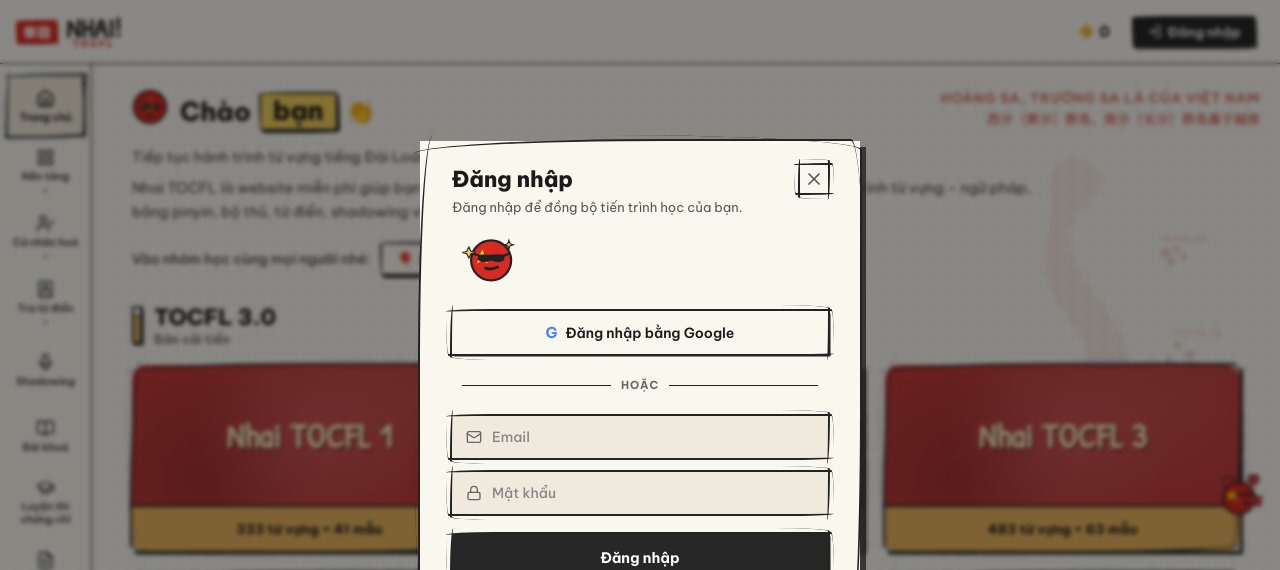
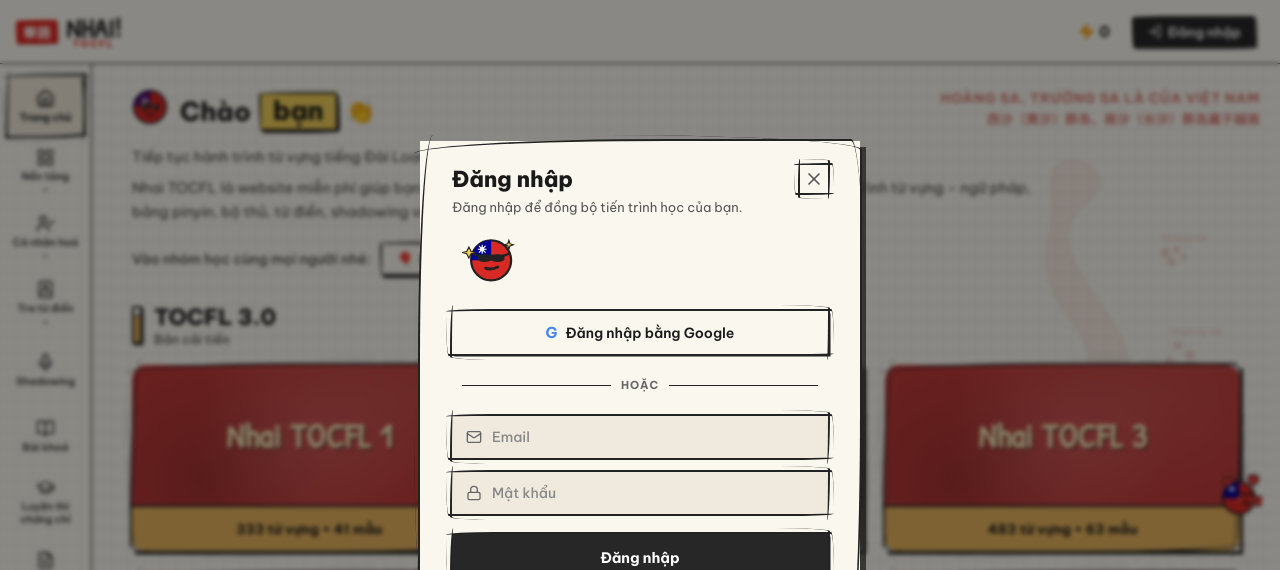
Before and after one commit to ducthanhnguyen04/FE_TOCFL-, a Next.js app: page / in a window 1280 px wide. Both pictures are taken after a click on the button "Đăng nhập". Shown: the top 570 px of the page. Built offline with nearby package versions, Linux system fonts and the light colour scheme.

Commit message:
create new component

```diff
--- a/src/components/CourseDetail/HanziList.module.css
+++ b/src/components/CourseDetail/HanziList.module.css
@@ -91,8 +91,9 @@
   font-family: "KaiTi", "STKaiti", "BiauKai", serif;
   color: #1a1a1a;
   cursor: pointer;
-  transition: all 0.1s ease;
+  transition: transform 0.1s ease, background-color 0.1s ease, box-shadow 0.1s ease;
   position: relative;
+  border-radius: var(--sketch-radius);
 }
 
 .charBox:hover {
--- a/src/components/CourseDetail/HanziList.tsx
+++ b/src/components/CourseDetail/HanziList.tsx
@@ -52,7 +52,7 @@
       <div className={`${styles.gridContainer} sketch-cross`}>
         <div className={styles.grid}>
           {characters.map((char, index) => (
-            <div key={index} className={`${styles.charBox} sketch-cross`}>
+            <div key={index} className={styles.charBox}>
               {char}
             </div>
           ))}
--- a/src/components/HeroSection/HeroSection.tsx
+++ b/src/components/HeroSection/HeroSection.tsx
@@ -18,13 +18,11 @@
       <div className={styles.greetingHeader}>
         <div className={styles.mascotIcon}>
           <svg viewBox="0 0 40 40" width="36" height="36">
-            {/* Red Circle with Yellow Star / Sunglasses Mascot */}
+            {/* Taiwan Flag Motif / Sunglasses Mascot */}
             <circle cx="20" cy="20" r="18" fill="#d82924" stroke="#222" strokeWidth="2" />
-            <polygon
-              points="20,7 23,16 32,16 25,22 28,30 20,25 12,30 15,22 8,16 17,16"
-              fill="#fed636"
-              opacity="0.25"
-            />
+            <path d="M 2 20 A 18 18 0 0 1 20 2 L 20 20 Z" fill="#000095" opacity="0.6" />
+            <circle cx="14" cy="14" r="2.5" fill="#fff" opacity="0.6" />
+            <path d="M 14 9 L 14 19 M 9 14 L 19 14 M 10.5 10.5 L 17.5 17.5 M 10.5 17.5 L 17.5 10.5" stroke="#fff" strokeWidth="1" opacity="0.6" />
             {/* Cool Sunglasses */}
             <path
               d="M 9 17 Q 14 15 19 17 Q 19 23 14 24 Q 9 23 9 17 Z"
--- a/src/components/Mascots/Mascots.tsx
+++ b/src/components/Mascots/Mascots.tsx
@@ -40,11 +40,10 @@
 
         {/* Mascot Face */}
         <circle cx="28" cy="30" r="18" fill="#d82a24" stroke="#222" strokeWidth="2" />
-        {/* Star */}
-        <polygon
-          points="20,20 22,25 27,25 23,28 25,33 20,30 15,33 17,28 13,25 18,25"
-          fill="#ffd700"
-        />
+        {/* Taiwan Flag Motif */}
+        <path d="M 10 30 A 18 18 0 0 1 28 12 L 28 30 Z" fill="#000095" />
+        <circle cx="20" cy="20" r="2" fill="#fff" />
+        <path d="M 20 16 L 20 24 M 16 20 L 24 20 M 17 17 L 23 23 M 17 23 L 23 17" stroke="#fff" strokeWidth="1" />
         {/* Eyes (happy curves) */}
         <path
           d="M 27 27 Q 31 23 35 27"
@@ -86,12 +85,11 @@
       title="Trợ lý AI Nhai TOCFL - Hỏi đáp 24/7"
     >
       <svg width="60" height="54" viewBox="0 0 70 60" fill="none">
-        {/* Flag Ball in Background */}
+        {/* Flag Ball in Background (Taiwan) */}
         <circle cx="50" cy="38" r="14" fill="#d82a24" stroke="#222" strokeWidth="2" />
-        <polygon
-          points="46,31 47,34 50,34 48,36 49,39 46,37 43,39 44,36 42,34 45,34"
-          fill="#ffd700"
-        />
+        <path d="M 36 38 A 14 14 0 0 1 50 24 L 50 38 Z" fill="#000095" />
+        <circle cx="43" cy="31" r="1.5" fill="#fff" />
+        <path d="M 43 28 L 43 34 M 40 31 L 46 31 M 41 29 L 45 33 M 41 33 L 45 29" stroke="#fff" strokeWidth="0.8" />
 
         {/* AI Robot */}
         {/* Antenna */}
--- a/src/components/Modal/LoginModal.tsx
+++ b/src/components/Modal/LoginModal.tsx
@@ -32,11 +32,10 @@
           <svg width="60" height="60" viewBox="0 0 54 54" fill="none">
             {/* Mascot Face */}
             <circle cx="28" cy="30" r="18" fill="#d82a24" stroke="#222" strokeWidth="2" />
-            {/* Star */}
-            <polygon
-              points="20,20 22,25 27,25 23,28 25,33 20,30 15,33 17,28 13,25 18,25"
-              fill="#ffd700"
-            />
+            {/* Taiwan Flag Motif */}
+            <path d="M 10 30 A 18 18 0 0 1 28 12 L 28 30 Z" fill="#000095" />
+            <circle cx="20" cy="20" r="2" fill="#fff" />
+            <path d="M 20 16 L 20 24 M 16 20 L 24 20 M 17 17 L 23 23 M 17 23 L 23 17" stroke="#fff" strokeWidth="1" />
             {/* Sunglasses */}
             <path
               d="M 17 26 Q 22 25 28 26 Q 34 25 39 26 L 39 29 Q 34 32 28 29 Q 22 32 17 29 Z"
```
